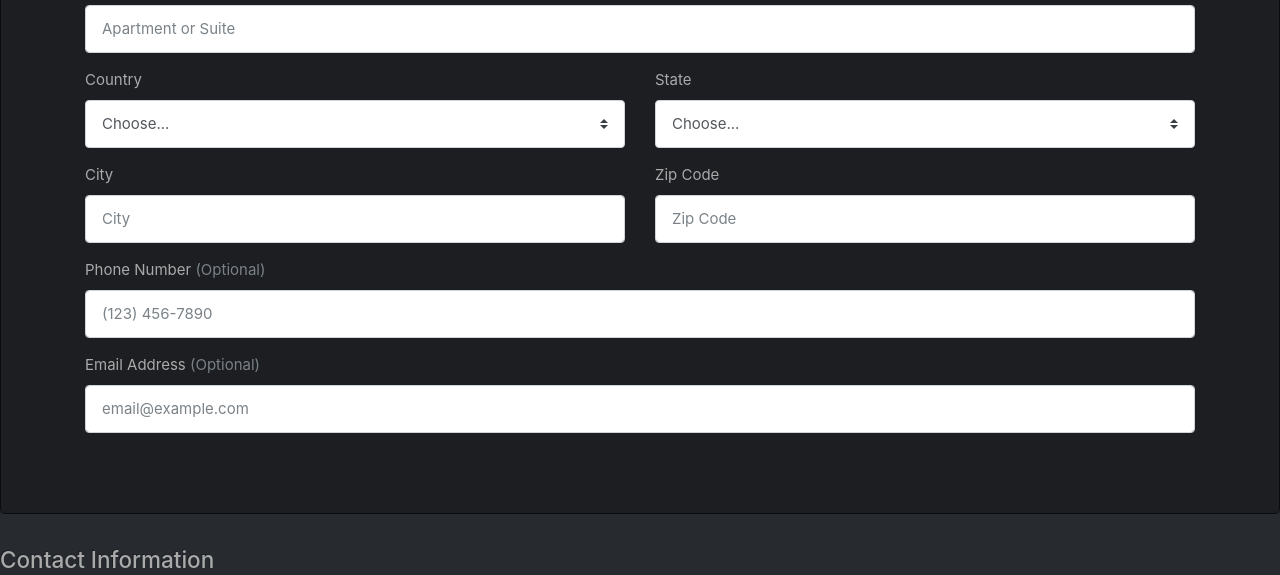
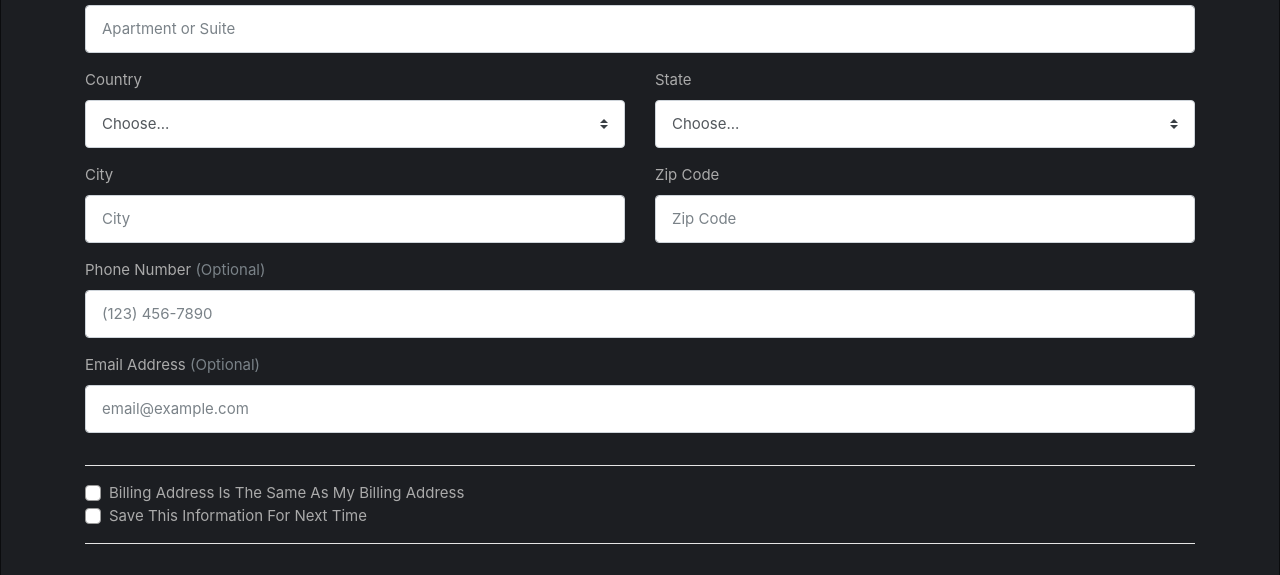
Before and after one commit to ChibiKev/Checkout-Form, a plain HTML site: page index.html in a window 1280 px wide. Shown: the part 1213-1788 px from the top of the page. Drawn offline with nearby package versions, Linux system fonts and the light colour scheme.

Commit message:
Added Checkboxes for Information

```diff
--- a/index.html
+++ b/index.html
@@ -196,6 +196,24 @@
                 </div>
               </form>
             </section>
+            <section class="col-12">
+            <hr>
+            <div class="form-group">
+              <div class="custom-control custom-checkbox">
+                <input type="checkbox" class="custom-control-input" id="same-address">
+                <label class="custom-control-label" for="same-address">
+                  Billing Address Is The Same As My Billing Address
+                </label>
+              </div>
+              <div class="custom-control custom-checkbox">
+                <input type="checkbox" class="custom-control-input" id="save-info">
+                <label class="custom-control-label" for="save-info">
+                  Save This Information For Next Time
+                </label>
+              </div>
+            </div>
+            <hr>
+            </section>
           </div>
         </div>
       </div>
--- a/styles.css
+++ b/styles.css
@@ -2,3 +2,7 @@ footer img{
 	width: 75px;
 	height: 75px;
 }
+
+hr {
+	background-color: white;
+}
```
